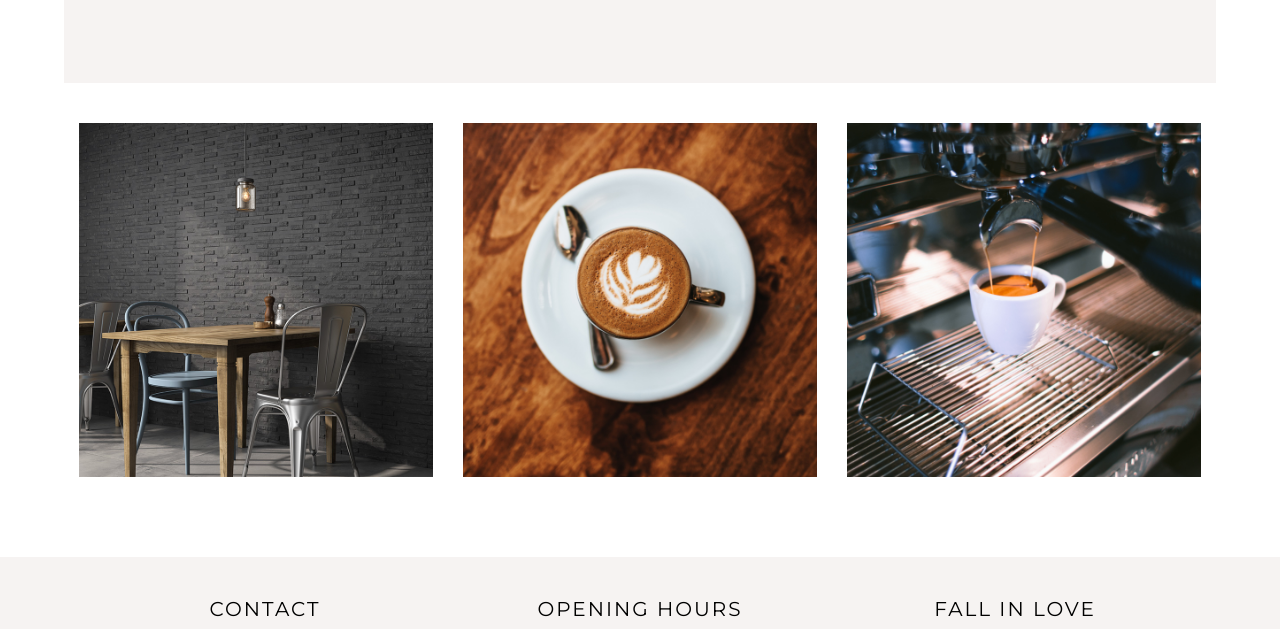
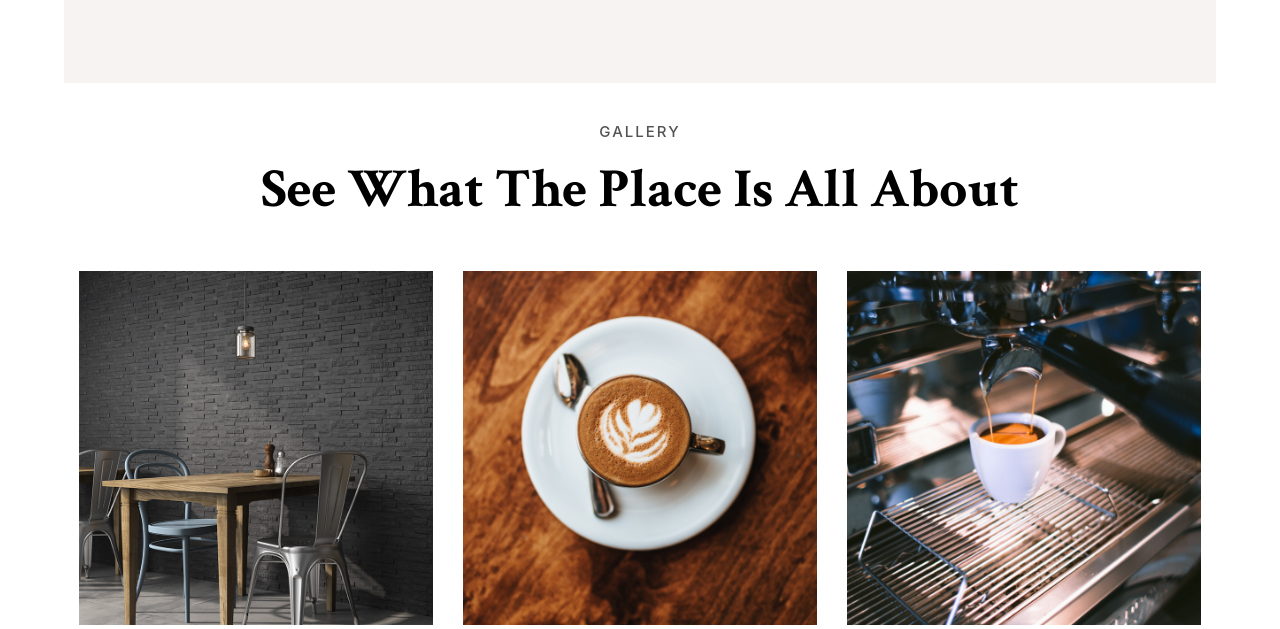
Before and after one commit to Code-Institute-Submissions/Fika-Coffee-Shop-Project-MS1, a plain HTML site: page about.html in a window 1280 px wide. Shown: the part 2260-2889 px from the top of the page. Drawn offline with nearby package versions, Linux system fonts and the light colour scheme.

Commit message:
Add gallery title to about page

```diff
--- a/about.html
+++ b/about.html
@@ -114,6 +114,10 @@
 <section class="gallery structure">
     <div class="container-fluid">
         <div class="row">
+            <div class="col-12 col-md-12 col-lg-12 text-center img-layout">
+                <h5 class="info-title">Gallery</h5>
+                <h3 class="large-title gallery-title">See What The Place Is All About</h3>
+            </div>
             <div class="col-12 col-md-4 col-lg-4 d-none d-sm-block img-layout">
                 <img src="assets/images/Inside-the-shop.jpg" class="img-fluid" alt="Inside the Shop" height="750" width="750">
             </div>
```
